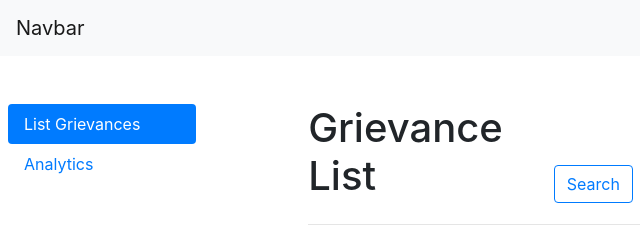
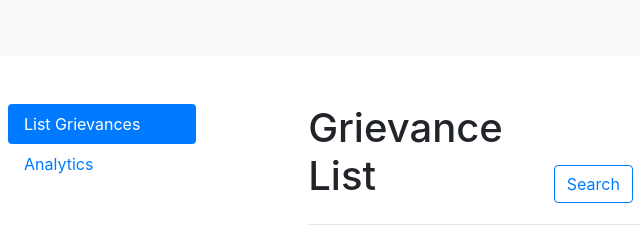
Before and after one commit to MidhunPramod/Smart-India-Hackathon, a plain HTML site: page client/admin.html in a window 1280 px wide. Shown: the top 238 px of the page, 0-640 px from the left. Drawn offline with nearby package versions, Linux system fonts and the light colour scheme.

Commit message:
navbar-word-rem

```diff
--- a/client/admin.html
+++ b/client/admin.html
@@ -15,7 +15,7 @@
 <body>
     <!-- Main Navbar -->
     <nav class="navbar navbar-expand-lg navbar-light bg-light">
-        <a class="navbar-brand" href="#">Navbar</a>
+        <a class="navbar-brand" href="#"></a>
         <button class="navbar-toggler" type="button" data-toggle="collapse" data-target="#navbarSupportedContent"
             aria-controls="navbarSupportedContent" aria-expanded="false" aria-label="Toggle navigation">
             <span class="navbar-toggler-icon"></span>
```
Also changed, not shown: client/main.html (+1 -1 lines).
